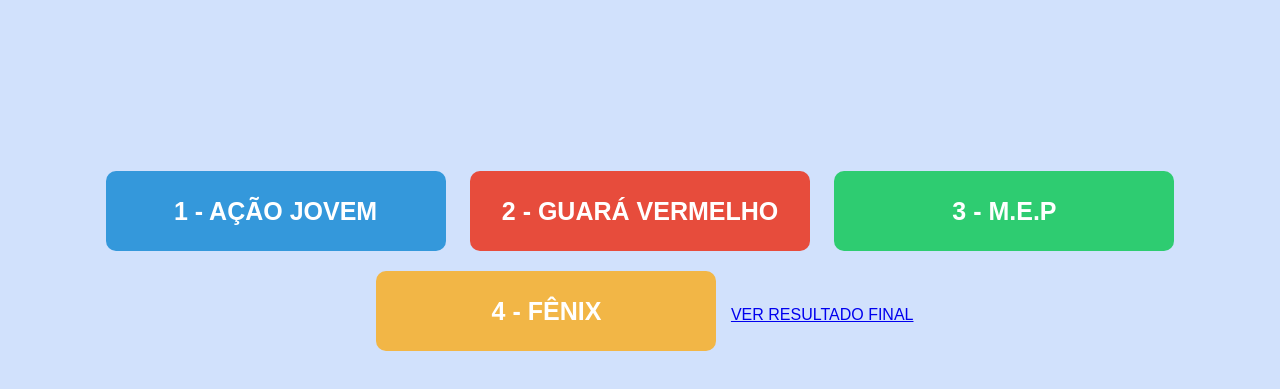
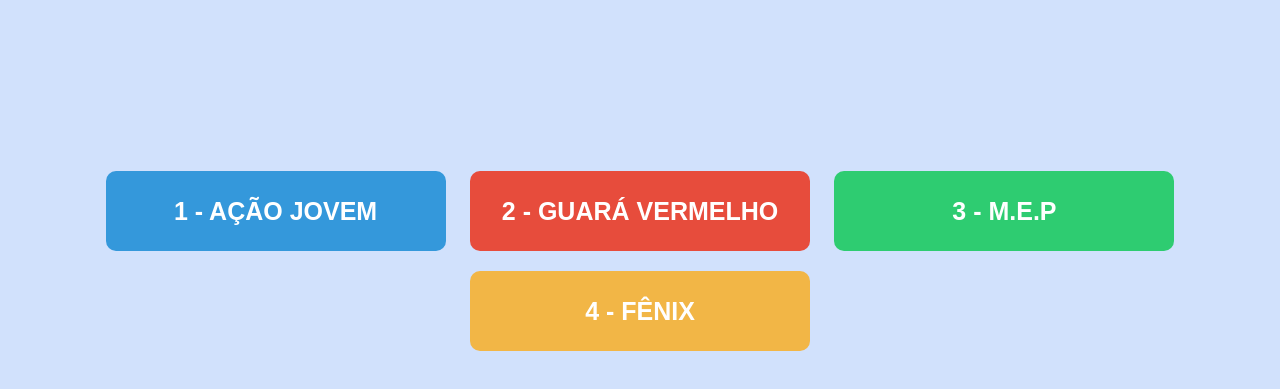
Before and after one commit to UmeUlysses/Eleicao, a plain HTML site: page index.html in a window 1280 px wide. Shown: the part 157-546 px from the top of the page. Drawn offline with Linux system fonts and the light colour scheme.

Commit message:
Update index.html

```diff
--- a/index.html
+++ b/index.html
@@ -45,7 +45,7 @@
   <button class="c3" onclick="votar('c3')">3 - M.E.P</button>
   <button class="c4" onclick="votar('c4')">4 - Fênix</button>
 
-  <a href="resultado.html">Ver Resultado Final</a>
+  <!--<a href="resultado.html">Ver Resultado Final</a>-->
 
   <script>
   function votar(candidato) {
```
